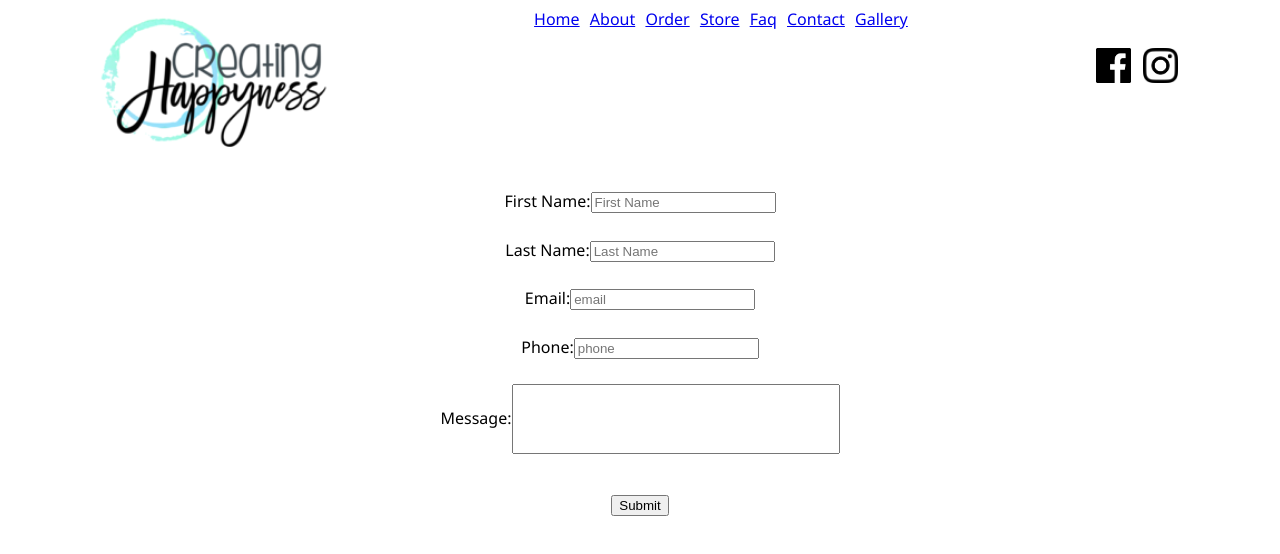
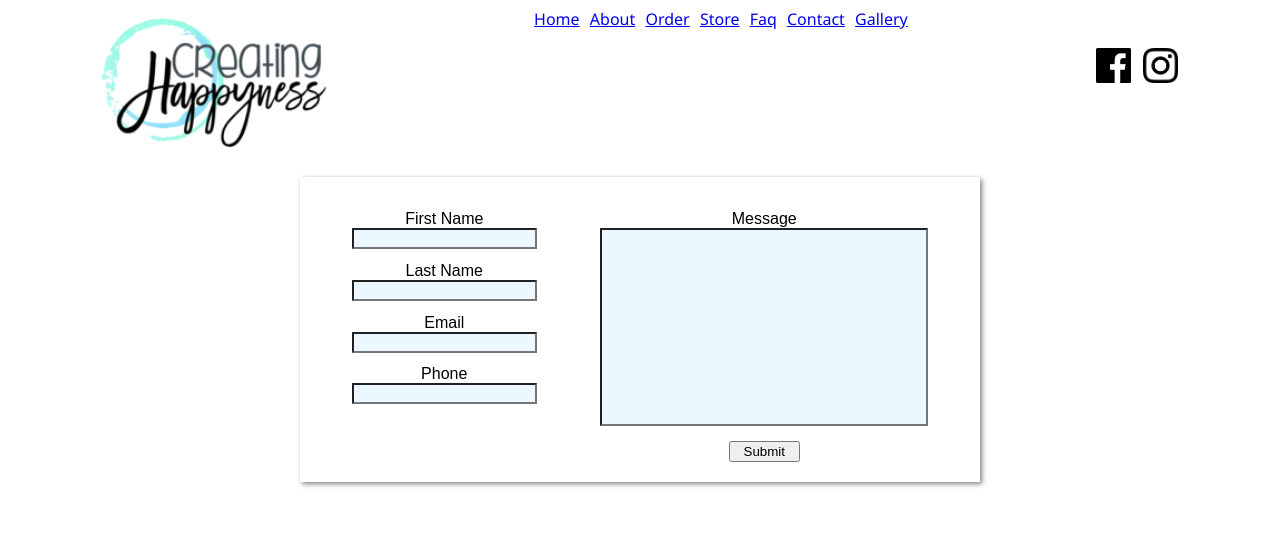
Before and after one commit to KrisCoop/creatingHappyness, a React (Create React App) app: page /Contact in a window 1280 px wide. Shown: the top 554 px of the page. Built offline with nearby package versions, Linux system fonts and the light colour scheme.

Commit message:
Update Contact CSS

```diff
--- a/src/Components/Contact/Contact.css
+++ b/src/Components/Contact/Contact.css
@@ -1,21 +1,34 @@
+
 .ContactMain {
-    /* width: 60vw;
+    width: 50vw;
     display: flex;
-    flex-direction: column;
-    justify-content: space-between;
-    align-items: center; */
-
-    display: flex;
-    flex-direction: column;
     flex-wrap: wrap;
+    justify-content: space-around;
     margin: 2vw;
+    box-shadow: 2px 2px 5px grey;
+    padding: 20px;
 }
 
 .ContactMain label {
     margin: 1vw;
+    display: flex;
+    flex-direction: column;
+    font-family: Arial, Helvetica, sans-serif;
+}
+
+.ContactContainer {
+    display: flex;
+    justify-content: center;
+}
+
+.ContactContainer input {
+    background-color: rgb(235, 248, 255);
 }
 
 .messageBox {
     width: 25vw;
-    height: 5vw;
+    height: 15vw;
 }
+.ContactMain button {
+    width: 20%;
+}
--- a/src/Components/Contact/Contact.js
+++ b/src/Components/Contact/Contact.js
@@ -48,42 +48,40 @@ class Contact extends Component{
 
     render(){
         return(
+            <div className="ContactContainer">
+                <div className="ContactMain">
                     <div>
-                <div className="ContactMain">
                         <label>
-                        First Name:
-                        <input type="text" name="firstName" placeholder="First Name" value={this.state.firstName} onChange={this.updateState} />
+                        First Name
+                        <input type="text" name="firstName"  value={this.state.firstName} onChange={this.updateState} />
                         </label>
 
                         <label>
-                        Last Name:
-                        <input type="text" name="lastName" placeholder="Last Name" value={this.state.lastName} onChange={this.updateState}/>
+                        Last Name
+                        <input type="text" name="lastName"  value={this.state.lastName} onChange={this.updateState}/>
                         </label>
 
                         <label>
-                        Email:
-                        <input type="email" name="email" placeholder="email" value={this.state.email} onChange={this.updateState}/>
+                        Email
+                        <input type="email" name="email"  value={this.state.email} onChange={this.updateState}/>
                         </label>
 
                         <label>
-                        Phone:
-                        <input type="tel" name="phone" placeholder="phone" value={this.state.phone} onChange={this.updateState}/>
+                        Phone
+                        <input type="tel" name="phone"  value={this.state.phone} onChange={this.updateState}/>
                         </label>
-    {/* In the future I would like to provide a message box, for them to be able to send messages directly from
-    the page, should they wish. From experience doing freelance work though, I am anticipating that a lot
-    of the patrons of this website might actually prefer sending messages via their own email accounts,
-    where they can comfortably attach their own photos/images as references in describing the type of
-    art they want Kimmie to make.
-
-    So, for now I am just going to leave a message with her direct contact info, so they have the option of
-    just getting in touch with her that way. */}
+                    </div>
+                    <div>
                        <label>
-                        Message:
+                        Message
                         <input className="messageBox" type="text" name="message"  value={this.state.message} onChange={this.updateState} />
                         </label>
+                        <button className="submitInfo" onClick={this.postMessage}>Submit</button>
                     </div>
 
-                <button className="submitInfo" onClick={this.postMessage}>Submit</button>
+                </div>
+
+
 
             </div>
         )
--- a/src/Components/Order/Order.js
+++ b/src/Components/Order/Order.js
@@ -60,12 +60,12 @@ class Order extends Component{
             <div className="InputsDiv">
                 <div className="InputGroup">
                     <label>
-                        Main Text:
+                        Main Text
                         <input type="text" name="main text" value={this.props.mainText} onChange={this.updateRedux} />
                     </label>
 
                     <label>
-                        Main Font:
+                        Main Font
                         <select name="main text font" value={this.props.mainTextFont} onChange={this.updateRedux}>
                             <option value="Autumn in November">Autumn</option>
                             <option value="A Gentle Touch">A Gentle Touch</option>
@@ -142,7 +142,7 @@ class Order extends Component{
                     </label>
 
                     <label>
-                        Main Text Color:
+                        Main Text Color
                         <select onChange={this.updateRedux} name="main text color">
                             <option value="#aa393f">Apple</option>
                             <option value="#823b41">Wine</option>
@@ -228,12 +228,12 @@ class Order extends Component{
                 <div className="InputGroup">
 
                     <label>
-                        Secondary Text:
+                        Secondary Text
                         <input type="text" name="secondary text" onChange={this.updateRedux}  />
                     </label>
 
                     <label>
-                        Secondary Font:
+                        Secondary Font
                         <select name="secondary text font" onChange={this.updateRedux}>
                             <option value="Autumn in November">Autumn</option>
                             <option value="./../Fonts/a_gentle_touch/A Gentle Touch">A Gentle Touch</option>
@@ -309,7 +309,7 @@ class Order extends Component{
                     </label>
 
                     <label>
-                        Secondary Color:
+                        Secondary Color
                         <select onChange={this.updateRedux} name="secondary text color">
                             <option value="#aa393f">Apple</option>
                             <option value="#823b41">Wine</option>
@@ -394,7 +394,7 @@ class Order extends Component{
                 </div>
                 <div className="InputGroup">
                     <label>
-                        Background Color:
+                        Background Color
                         <select name="background color" onChange={this.updateRedux}>
                             <option selected value="#aa393f">Apple</option>
                             <option value="#823b41">Wine</option>
@@ -478,7 +478,7 @@ class Order extends Component{
                     </label>
 
                     <label>
-                        Comments:
+                        Comments
                         <input type="text" name="comments" onChange={this.updateRedux} />
                     </label>
                     <br />
```
Lines whose indentation alone changed are shown as unchanged.
